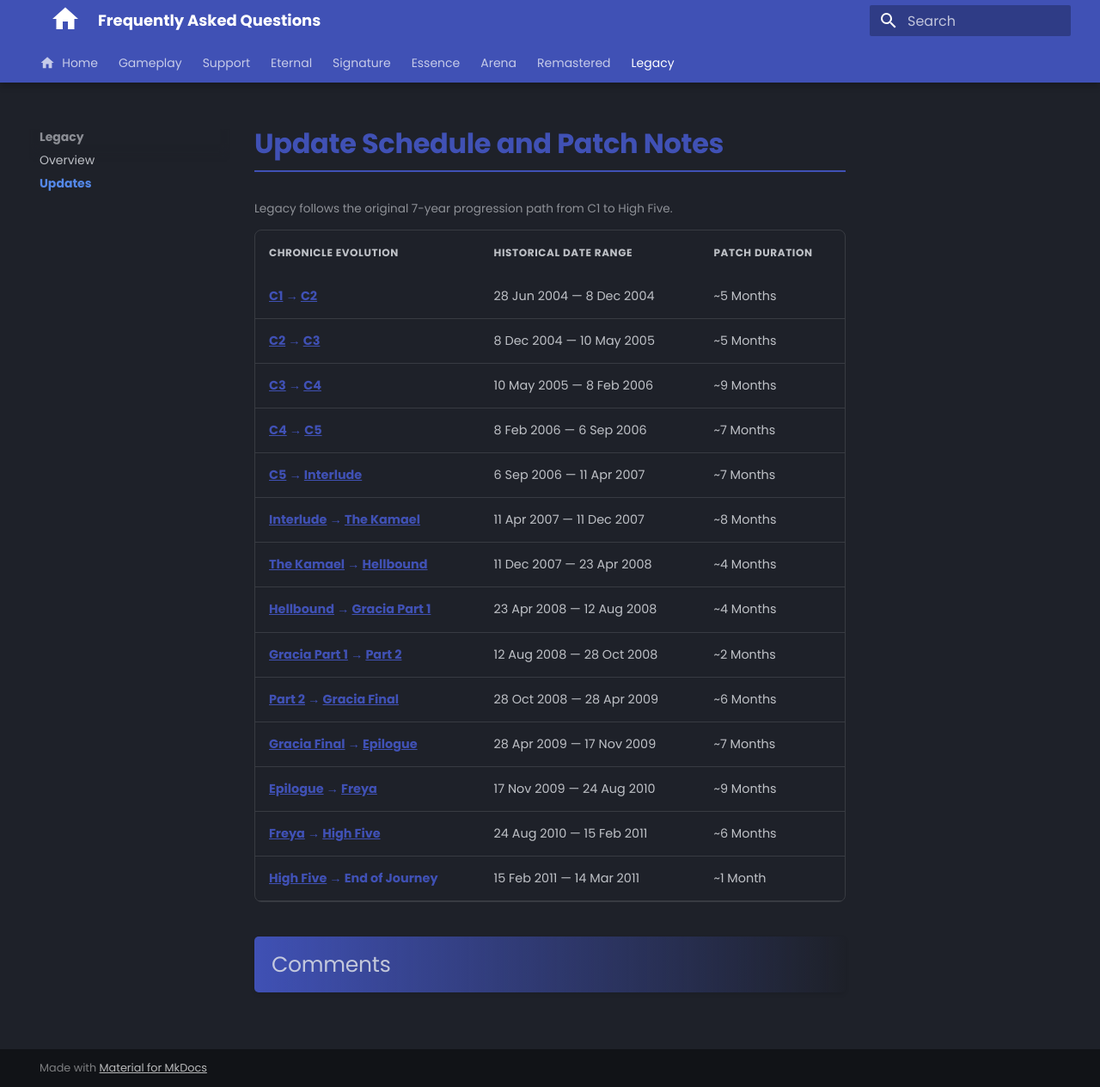
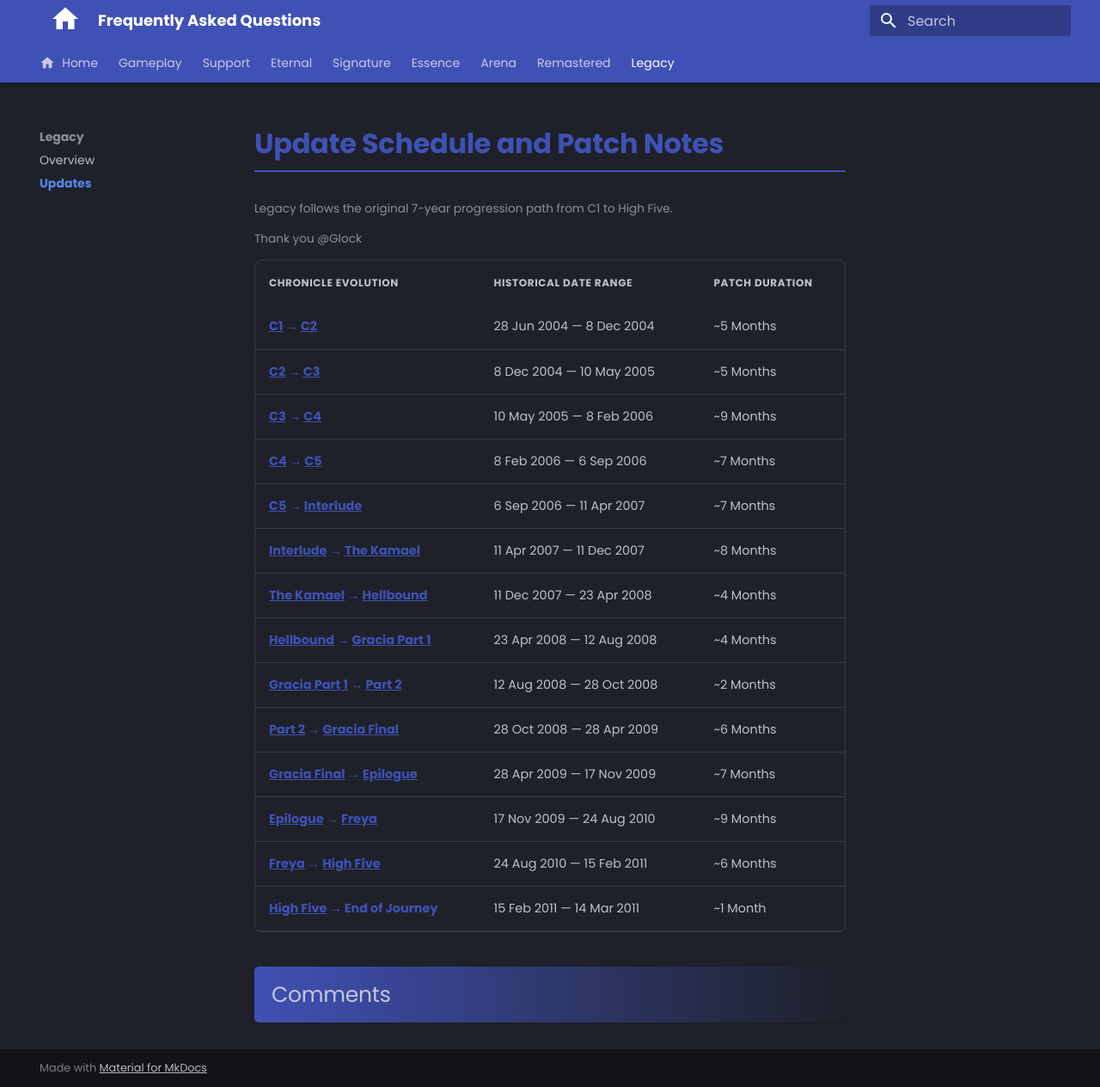
Before and after one commit to tab1-web/faq, an MkDocs documentation site: the page built from docs/legacy/updates.md, in a window 1280 px wide and 1264 px high. Shown: the whole window at 86% size. Built offline with MkDocs 1.6.1 and Material for MkDocs 9.7.7, drawn with Linux system fonts in a browser that asks for light colours; some web fonts are replaced; comment, search, counter and statistics services are not loaded.

Commit message:
adding credit to Glock

```diff
--- a/docs/legacy/updates.md
+++ b/docs/legacy/updates.md
@@ -3,6 +3,7 @@
 <div class="legacy-container">
   <div class="legacy-header">
     <p>Legacy follows the original 7-year progression path from C1 to High Five.</p>
+    <p>Thank you @Glock</p>
   </div>
 
   <div class="legacy-timeline-wrapper">
```
